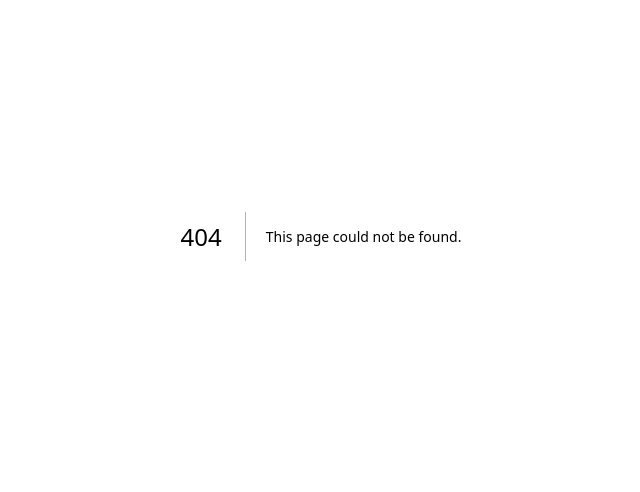
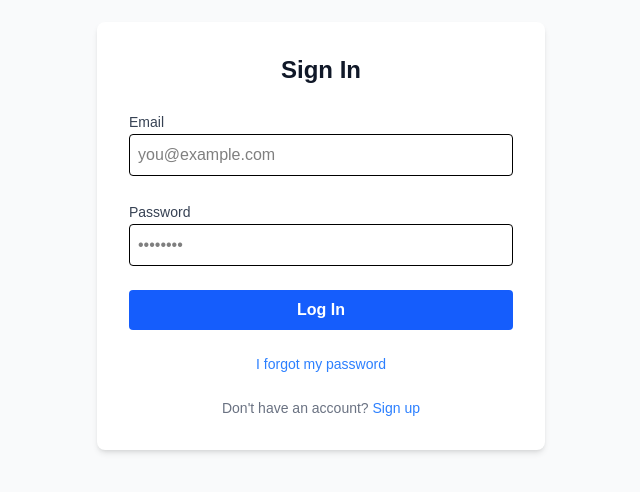
Before and after one commit to jesiekjakub/tournament-manager-nextjs, a Next.js app: page /login in a window 1280 px wide. Before the commit this address had no page. Shown: the part 164-656 px from the top of the page, without its empty margins (319-959 px from the left). Built offline with nearby package versions, Linux system fonts and the light colour scheme.

Commit message:
feat(src/app/login/page.tsx): Added the client-side UI for login

```diff
--- /dev/null
+++ b/src/app/login/page.tsx
@@ -0,0 +1,65 @@
+'use client' // Allows us to use interactivity and hooks
+
+import { login } from './actions'
+import { useSearchParams } from 'next/navigation'
+
+export default function LoginPage() {
+  // This hook lets us read the "?message=..." from the URL
+  const searchParams = useSearchParams()
+  const message = searchParams.get('message')
+
+  return (
+    <div className="flex min-h-screen items-center justify-center bg-gray-50">
+      {/* We use action={login} on the form itself for standard Server Action behavior */}
+      <form action={login} className="w-full max-w-md space-y-6 rounded-lg bg-white p-8 shadow-md">
+        <h1 className="text-2xl font-bold text-center text-gray-900">Sign In</h1>
+
+        {/* Requirement 40: Feedback for the user */}
+        {message && (
+          <div className="p-3 text-sm text-center text-white bg-red-500 rounded-md animate-pulse">
+            {message}
+          </div>
+        )}
+
+        <div className="space-y-2">
+          <label className="text-sm font-medium text-gray-700">Email</label>
+          <input
+            name="email"
+            type="email"
+            required
+            placeholder="you@example.com"
+            className="w-full border p-2 rounded focus:ring-2 focus:ring-blue-500 text-black"
+          />
+        </div>
+
+        <div className="space-y-2">
+          <label className="text-sm font-medium text-gray-700">Password</label>
+          <input
+            name="password"
+            type="password"
+            required
+            placeholder="••••••••"
+            className="w-full border p-2 rounded focus:ring-2 focus:ring-blue-500 text-black"
+          />
+        </div>
+
+        <button
+          type="submit"
+          className="w-full bg-blue-600 text-white p-2 rounded hover:bg-blue-700 transition font-semibold"
+        >
+          Log In
+        </button>
+
+        <div className="text-center text-sm">
+          <a href="/forgot-password" className="text-blue-500 hover:underline">
+            I forgot my password
+          </a>
+        </div>
+
+        <div className="text-center text-sm text-gray-500">
+          Don't have an account? <a href="/register" className="text-blue-500 hover:underline">Sign up</a>
+        </div>
+      </form>
+    </div>
+  )
+}
```
